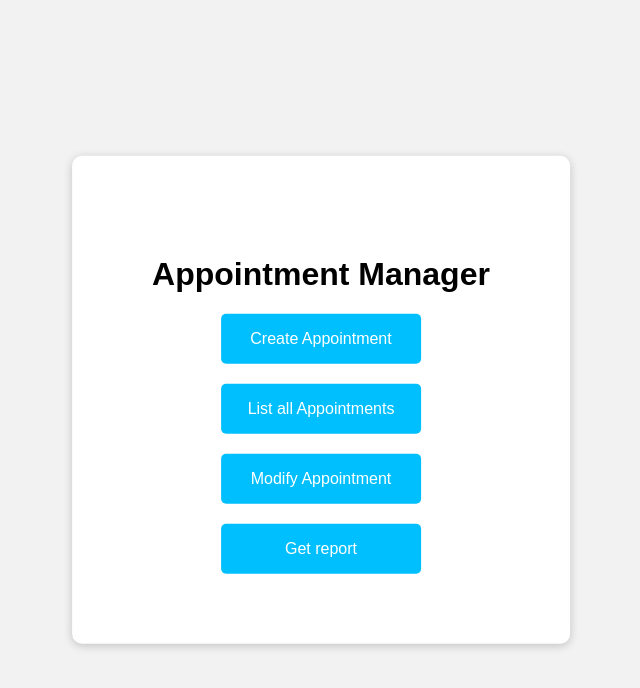
After one commit to VedhaSankar/health-care-app, a Flask app: page /appointments in a window 1280 px wide. The commit adds this page. Shown: the top 688 px of the page, without its empty margins (319-959 px from the left). Run offline with Flask 3, Linux system fonts and the light colour scheme; parts of the project's set-up code (start-up, migrations or seed data) failed here and were passed over.

Commit message:
appointment master page added

```diff
--- a/app.py
+++ b/app.py
@@ -258,7 +258,18 @@ def appointment_list():
 
     user_from_db = new_collection.find({'user_id': session['id']}, {"appointment_date" : 1, "time_slot":1, "doctor":1, "first_name":1, "last_name":1})
 
-    return render_template('appointment-list.html',user_from_db=user_from_db)
+    return render_template('appointment-list.html',user_from_db = user_from_db)
+
+
+@app.route('/appointments', methods = ["GET", "POST"])
+def appointments():
+
+    # list all apopointments for a user
+    # modify appointment
+    # get report
+
+    return render_template('appointments-master-page.html')
+
 
 @app.route('/uploader', methods = ['GET', 'POST'])
 def upload_file():
--- /dev/null
+++ b/templates/appointments-master-page.html
@@ -0,0 +1,62 @@
+<!DOCTYPE html>
+<html>
+
+<head>
+    <title>Appointment Manager</title>
+    <style>
+        body {
+            font-family: Arial, sans-serif;
+            background-color: #f2f2f2;
+            margin: 0;
+            padding: 0;
+        }
+
+        h1 {
+            text-align: center;
+            margin-top: 50px;
+        }
+
+        .button {
+            display: block;
+            width: 200px;
+            height: 50px;
+            margin: 20px auto;
+            text-align: center;
+            line-height: 50px;
+            font-size: 16px;
+            color: #fff;
+            background-color: #00BFFF;
+            border-radius: 5px;
+            text-decoration: none;
+        }
+
+        .button:hover {
+            background-color: #0074D9;
+        }
+
+        #container {
+            position: fixed;
+            top: 50%;
+            left: 50%;
+            transform: translate(-50%, -50%);
+            max-width: 800px;
+            padding: 50px 80px;
+            background-color: #fff;
+            border-radius: 10px;
+            box-shadow: 0 2px 10px rgba(0, 0, 0, 0.2);
+            overflow: hidden;
+        }
+    </style>
+</head>
+
+<body>
+    <div id="container">
+        <h1>Appointment Manager</h1>
+        <a href="/appointment-registration" class="button">Create Appointment</a>
+        <a href="/appointment-list" class="button">List all Appointments</a>
+        <a href="/modify-appointment" class="button">Modify Appointment</a>
+        <a href="#" class="button">Get report</a>
+    </div>
+</body>
+
+</html>
--- a/templates/home.html
+++ b/templates/home.html
@@ -1205,7 +1205,7 @@
             <a href="#about">about</a>
             <a href="#services">services</a>
             <a href="#team">team</a>
-            <a href="#appointments">appointments</a>
+            <a href="/appointments">Appointments</a>
             <a href="#blog">blog</a>
         </nav>
         <!--   end navbar -->
--- a/templates/index.html
+++ b/templates/index.html
@@ -1241,7 +1241,7 @@
             <a href="#about">About</a>
             <a href="#services">Services</a>
             <a href="#team">Team</a>
-            <a href="#appointments">appointments</a>
+            <a href="/appointments">Appointments</a>
             <a href="#blog">Blog</a>
         </nav>
         <!--   end navbar -->
```
